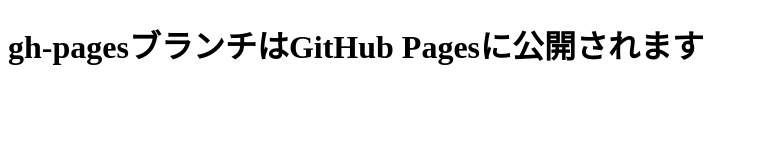
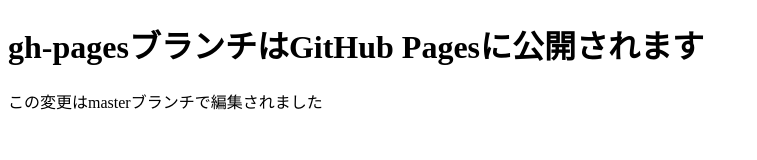
Before and after one commit to ttoyosaki/git-study, a plain HTML site: page index.html in a window 1280 px wide. Shown: the whole page, without its empty margins (0-757 px from the left). Drawn offline with Linux system fonts and the light colour scheme.

Commit message:
bodyに追記

```diff
--- a/index.html
+++ b/index.html
@@ -6,5 +6,6 @@
 </head>
 <body>
   <h1>gh-pagesブランチはGitHub Pagesに公開されます</h1>
+  <p>この変更はmasterブランチで編集されました</p>
 </body>
 </html>
```
